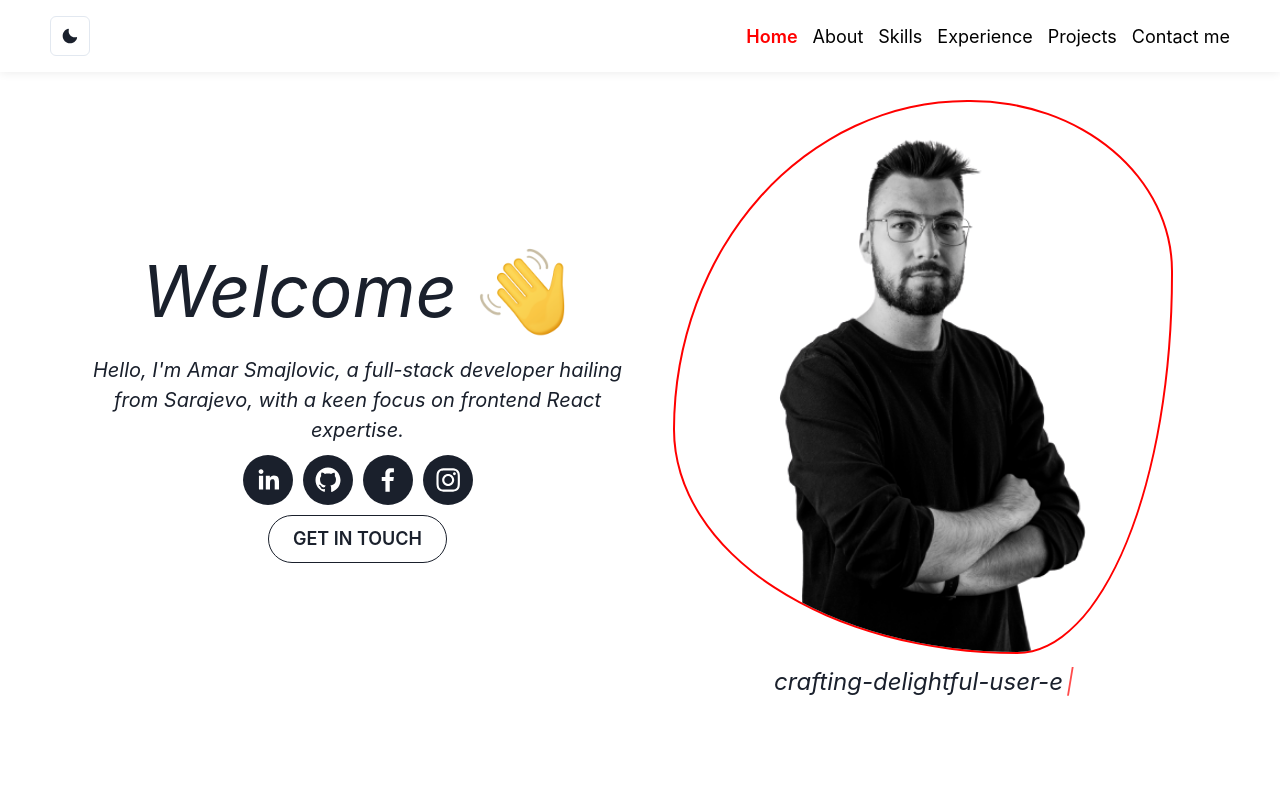
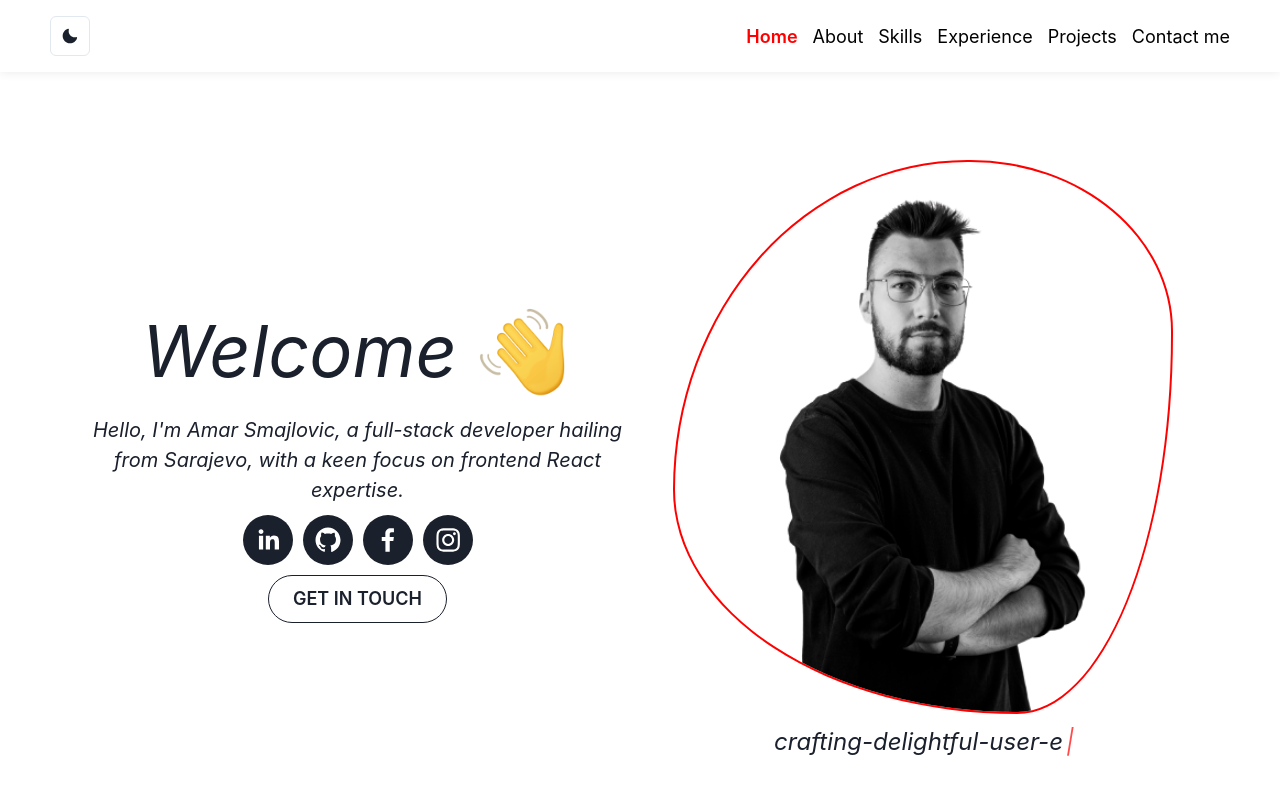
Before and after one commit to AmarSmajlovic/amar-website, a Next.js app: page / in a window 1280 px wide. Shown: the top 800 px of the page. Built offline with nearby package versions, Linux system fonts and the light colour scheme.

Commit message:
Various changes

```diff
--- a/pages/Hero.tsx
+++ b/pages/Hero.tsx
@@ -25,10 +25,10 @@ const Hero: NextPage = () => {
         <link rel="icon" href="/favicon.ico" />
       </Head>
       <Flex
-        height="100%"
         justifyContent={["center", "center", "center"]}
         alignItems="center"
         gap="10px"
+        height="90vh"
         direction={["column", "column", "row-reverse"]}
       >
         <Flex
@@ -45,6 +45,7 @@ const Hero: NextPage = () => {
             whileInView={{ opacity: 1, scale: 1 }}
             viewport={{ once: true }}
             position="relative"
+            minHeight="50vh"
             maxWidth={["400px", "500px"]}
             margin="auto"
             height="100%"
--- a/styles/ContainerPage.ts
+++ b/styles/ContainerPage.ts
@@ -1,10 +1,15 @@
 import styled from "@emotion/styled";
 import { Container, theme } from "@chakra-ui/react";
 
-export const ContainerPage = styled(Container)`
+type Props = {
+  minHeight?: string;
+};
+
+export const ContainerPage = styled(Container)<Props>`
   padding-top: 100px;
-  min-height: 100vh;
+  min-height: ${(props) => props.minHeight || "100vh"};
   max-width: ${theme.sizes["6xl"]};
+
   /* scroll-snap-align: start; */
   /* scroll-snap-stop: always; */
 `;
```
